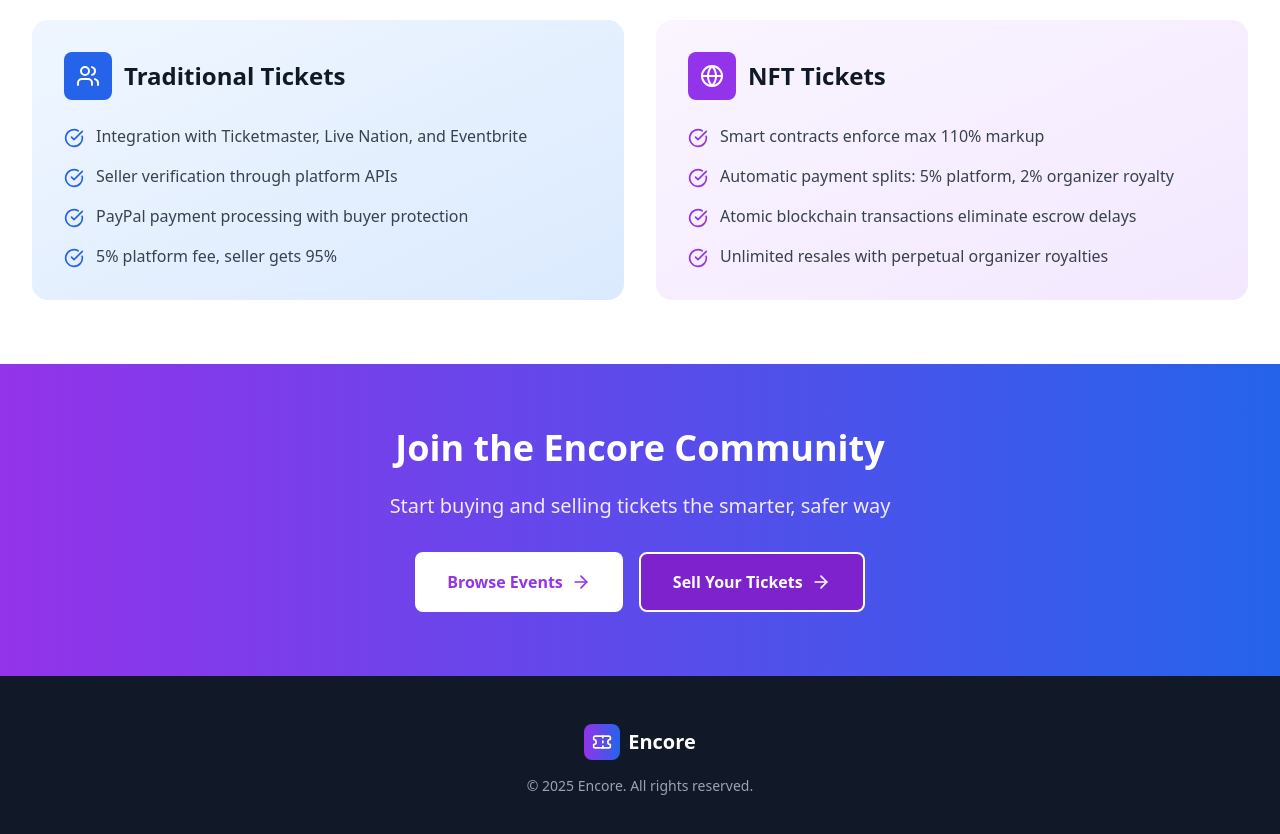
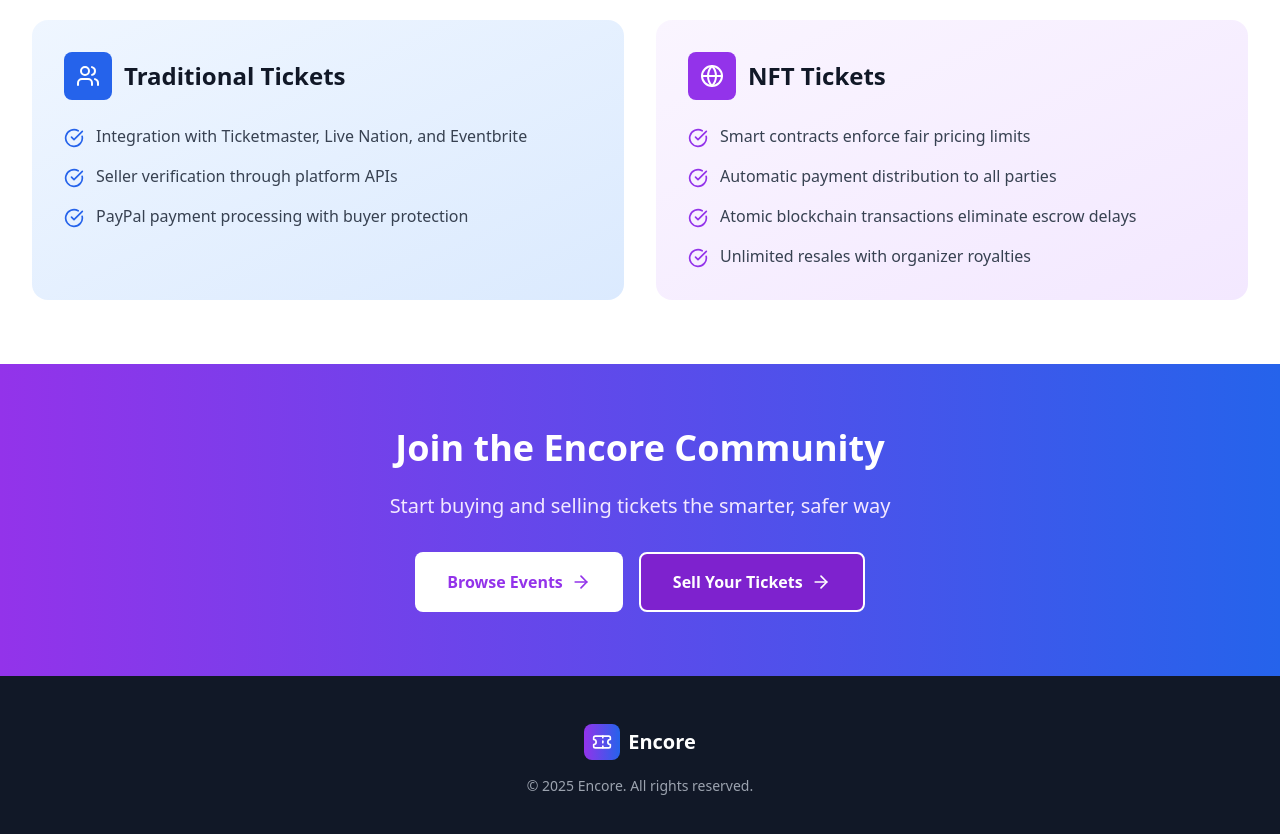
Before and after one commit to fifi-rgb/MDT, a React (Create React App) app in the folder authieticket-frontend/: page /about in a window 1280 px wide. Shown: the part 1620-2454 px from the top of the page. Built offline with nearby package versions, Linux system fonts and the light colour scheme.

Commit message:
Fix content

```diff
--- a/authieticket-frontend/src/About.js
+++ b/authieticket-frontend/src/About.js
@@ -145,10 +145,6 @@ function About() {
                   <CheckCircle className="w-5 h-5 text-blue-600 mt-1 flex-shrink-0" />
                   <span className="text-gray-700">PayPal payment processing with buyer protection</span>
                 </li>
-                <li className="flex items-start gap-3">
-                  <CheckCircle className="w-5 h-5 text-blue-600 mt-1 flex-shrink-0" />
-                  <span className="text-gray-700">5% platform fee, seller gets 95%</span>
-                </li>
               </ul>
             </div>
 
@@ -163,11 +159,11 @@ function About() {
               <ul className="space-y-4">
                 <li className="flex items-start gap-3">
                   <CheckCircle className="w-5 h-5 text-purple-600 mt-1 flex-shrink-0" />
-                  <span className="text-gray-700">Smart contracts enforce max 110% markup</span>
+                  <span className="text-gray-700">Smart contracts enforce fair pricing limits</span>
                 </li>
                 <li className="flex items-start gap-3">
                   <CheckCircle className="w-5 h-5 text-purple-600 mt-1 flex-shrink-0" />
-                  <span className="text-gray-700">Automatic payment splits: 5% platform, 2% organizer royalty</span>
+                  <span className="text-gray-700">Automatic payment distribution to all parties</span>
                 </li>
                 <li className="flex items-start gap-3">
                   <CheckCircle className="w-5 h-5 text-purple-600 mt-1 flex-shrink-0" />
@@ -175,7 +171,7 @@ function About() {
                 </li>
                 <li className="flex items-start gap-3">
                   <CheckCircle className="w-5 h-5 text-purple-600 mt-1 flex-shrink-0" />
-                  <span className="text-gray-700">Unlimited resales with perpetual organizer royalties</span>
+                  <span className="text-gray-700">Unlimited resales with organizer royalties</span>
                 </li>
               </ul>
             </div>
--- a/authieticket-frontend/src/HowItWorks.js
+++ b/authieticket-frontend/src/HowItWorks.js
@@ -224,7 +224,7 @@ function HowItWorks() {
                   <DollarSign className="w-12 h-12 text-green-600 mx-auto mb-4" />
                   <h3 className="text-2xl font-bold text-gray-900 mb-3">Get Paid</h3>
                   <p className="text-gray-600">
-                    Once sold, receive payment instantly. Platform takes 5% fee, you keep 95%. Fast and secure.
+                    Once sold, receive payment instantly with competitive platform fees. Fast and secure.
                   </p>
                 </div>
                 <div className="bg-green-50 rounded-lg p-4 text-sm text-gray-700">
@@ -288,7 +288,7 @@ function HowItWorks() {
               </div>
               <h3 className="text-xl font-bold text-gray-900 mb-3">Price Limits</h3>
               <p className="text-gray-600">
-                Fair pricing enforced. NFT tickets have max 110% markup. No price gouging allowed.
+                Fair pricing enforced. NFT tickets have reasonable markup limits. No price gouging allowed.
               </p>
             </div>
           </div>
@@ -318,7 +318,7 @@ function HowItWorks() {
             <div className="bg-white rounded-xl p-6 shadow-sm">
               <h3 className="text-lg font-bold text-gray-900 mb-3">What are your fees?</h3>
               <p className="text-gray-600">
-                We charge a 5% platform fee on all sales. Sellers receive 95% of the sale price. For NFT tickets, an additional 2% goes to event organizers as royalties.
+                We charge competitive platform fees on all sales. For NFT tickets, event organizers also receive royalties on resales. All fees are clearly displayed before you complete your transaction.
               </p>
             </div>
 
--- a/authieticket-frontend/src/SellTicket.js
+++ b/authieticket-frontend/src/SellTicket.js
@@ -386,8 +386,8 @@ export default function SellTicket() {
                 <div className="bg-yellow-50 border border-yellow-200 rounded-lg p-4 flex items-start gap-3">
                   <AlertCircle className="w-5 h-5 text-yellow-600 flex-shrink-0 mt-0.5" />
                   <div className="text-sm text-yellow-800">
-                    <p className="font-medium mb-1">Platform Fee: 5%</p>
-                    <p>You will receive ${(formData.price * 0.95).toFixed(2)} after the platform fee (${(formData.price * 0.05).toFixed(2)})</p>
+                    <p className="font-medium mb-1">Platform Fee: 13%</p>
+                    <p>You will receive ${(formData.price * 0.87).toFixed(2)} after the platform fee (${(formData.price * 0.13).toFixed(2)})</p>
                   </div>
                 </div>
 
--- a/authieticket-frontend/src/VerificationSuccess.js
+++ b/authieticket-frontend/src/VerificationSuccess.js
@@ -153,12 +153,12 @@ export default function VerificationSuccess() {
                   <span className="font-bold">${formData.price}</span>
                 </div>
                 <div className="flex justify-between">
-                  <span className="text-gray-600">Platform Fee (5%)</span>
-                  <span className="font-bold text-red-600">-${(formData.price * 0.05).toFixed(2)}</span>
+                  <span className="text-gray-600">Platform Fee (13%)</span>
+                  <span className="font-bold text-red-600">-${(formData.price * 0.13).toFixed(2)}</span>
                 </div>
                 <div className="flex justify-between pt-2 border-t border-green-300">
                   <span className="font-bold text-lg">You Receive</span>
-                  <span className="font-bold text-2xl text-green-600">${(formData.price * 0.95).toFixed(2)}</span>
+                  <span className="font-bold text-2xl text-green-600">${(formData.price * 0.87).toFixed(2)}</span>
                 </div>
               </div>
             </div>
```
Also changed, not shown: 1 other file (tests, documents, lock files or other folders).
